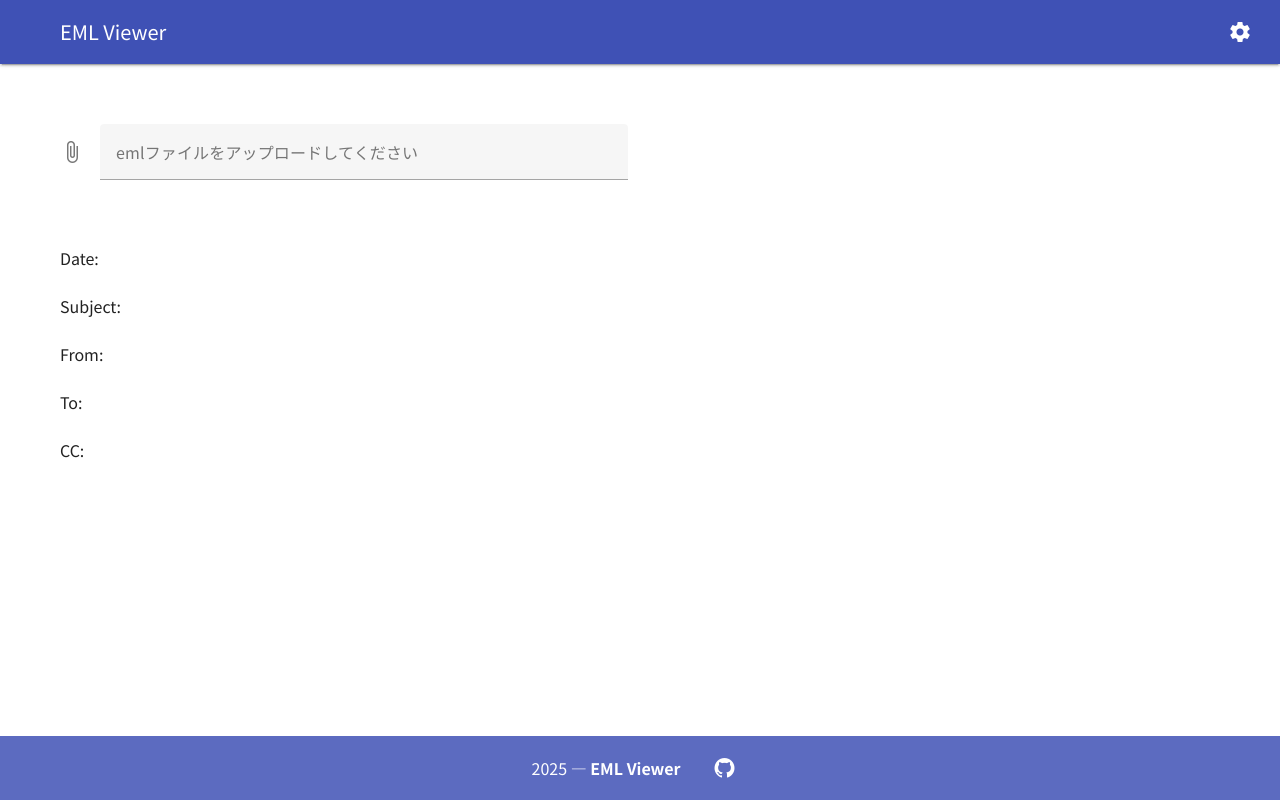
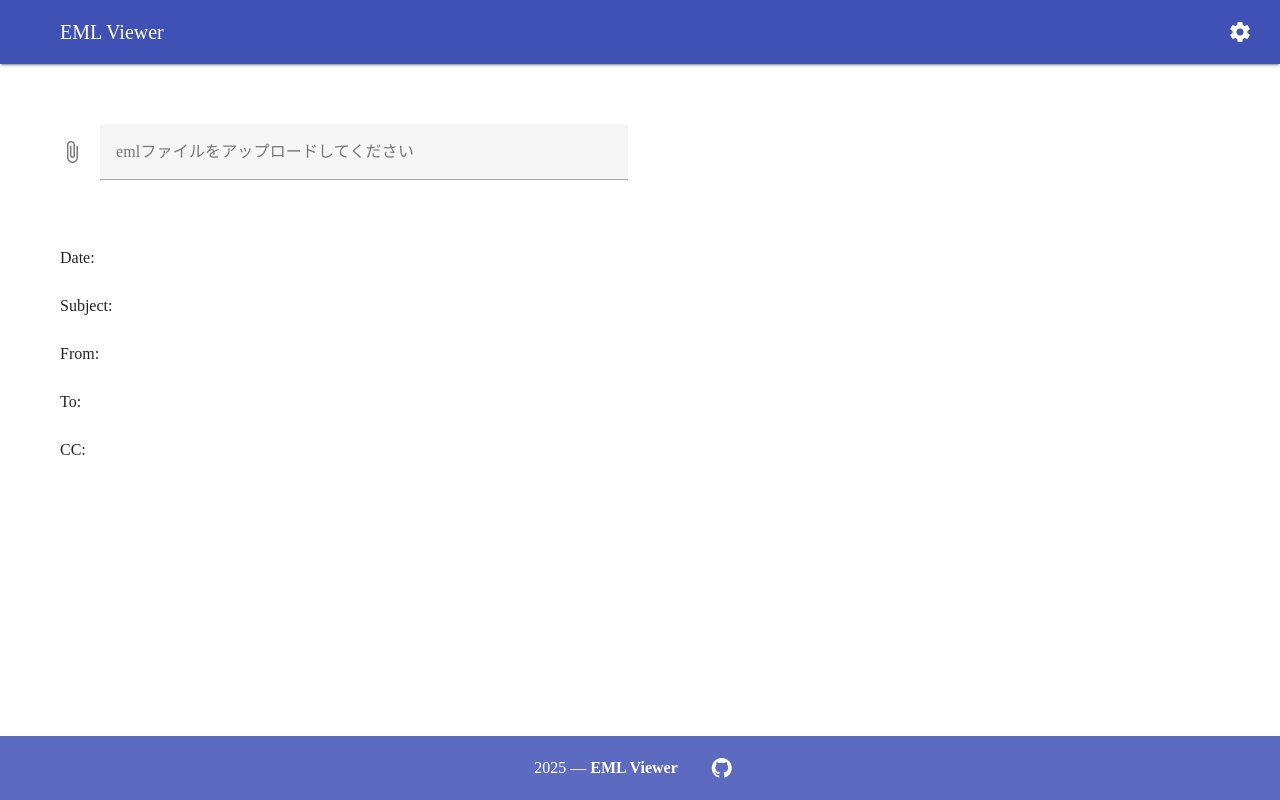
Before and after one commit to drb-okcomputer/eml-viewer, a Vue app: page / in a window 1280 px wide. Built offline with nearby package versions, Linux system fonts and the light colour scheme.

Commit message:
main.tsへのnoto-sans-jpの追加, custom.scssのフォントの記載を修正

```diff
--- a/src/assets/custom.scss
+++ b/src/assets/custom.scss
@@ -1,6 +1,4 @@
-@import url('https://fonts.googleapis.com/css2?family=Noto+Sans+JP:wght@100..900&display=swap');
-
-$body-font-family: 'Noto Sans JP' !important;
+$body-font-family: 'Noto Sans JP Variable' !important;
 
 // Vuetifyが提供しているTypography系のoptions一覧
 $vuetifyTypographyOptions: text-h1, text-h2, text-h3, text-h4, text-h5, text-h6, text-headline,
--- a/src/main.ts
+++ b/src/main.ts
@@ -1,3 +1,5 @@
+// Supports weights 100-900
+import '@fontsource-variable/noto-sans-jp/wght.css';
 import "@/assets/custom.scss"
 
 // vuetify
```
